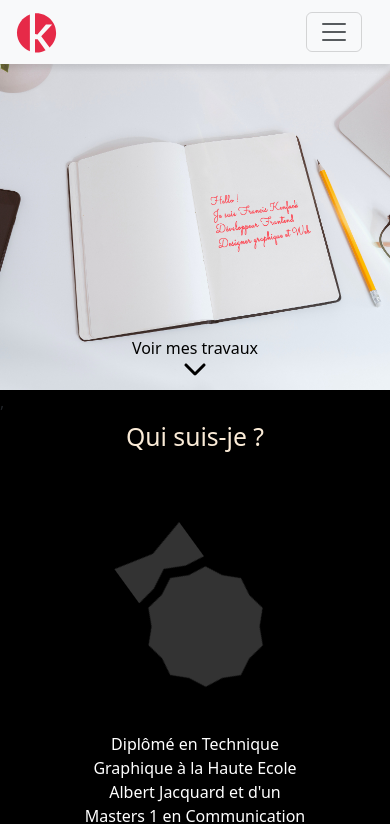
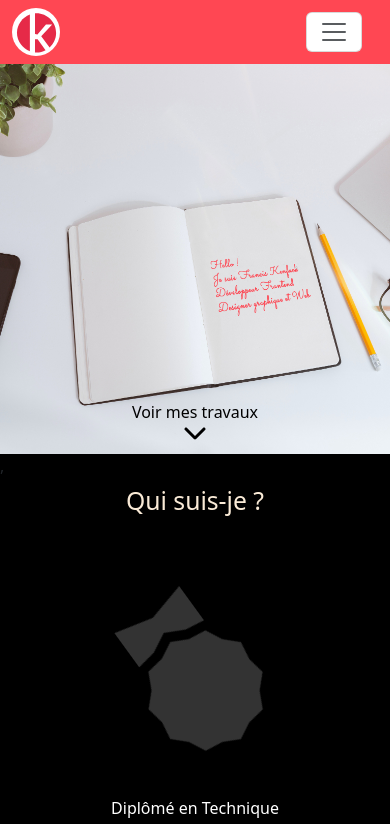
Before and after one commit to KenfackMF/Portfolio-Kenfack, a React (Create React App) app: page / in a window 390 px wide. Shown: the top 824 px of the page. Built offline with nearby package versions, Linux system fonts and the light colour scheme.

Commit message:
navbar correction

```diff
--- a/src/components/Header.js
+++ b/src/components/Header.js
@@ -39,7 +39,7 @@ const Header = () => {
   }, [navbarOpen, toggleNavbar]);
 
   return (
-    <nav className="navbar navbar-expand-lg navbar-light bg-light">
+    <nav className="navbar">
       <div className="container">
         <a href="#Acceuil">
           <img src={logo} alt="logo-Francis" className="logo-francis" />
--- a/src/styles/header.scss
+++ b/src/styles/header.scss
@@ -1,17 +1,22 @@
 body {
   margin-right: calc(100vw - 100%);
+  margin: 0;
+  overflow-x: hidden;
+
 }
 
 
-.navbar {
+.my-navbar {
   position: fixed;
   top: 0;
   left: 0;
   width: 100%;
+  height: auto;
   background-color: #ffffff;
   box-shadow: 0px 4px 6px rgba(0, 0, 0, 0.1);
   z-index: 100;
 }
+
 
 
 
@@ -31,10 +36,6 @@ body {
 }
 
 @media (max-width: 768px) {
-  body {
-    margin: 0;
-    overflow-y: scroll;
-  }
 
   .navbar{
     background-color: #ff4753;
@@ -42,6 +43,17 @@ body {
 
   .navbar button{
     margin-right: 1rem;
+    background-color: white;
+  }
+
+  .logo-francis {
+    display: flex;
+    align-items: center;
+    justify-content: center ;
+border-radius: 50%;
+border: .0 solid white;
+background-color: #ffffff;
+
   }
 
 }
```
Also changed, not shown: 11 other files (tests, documents, lock files or other folders).
